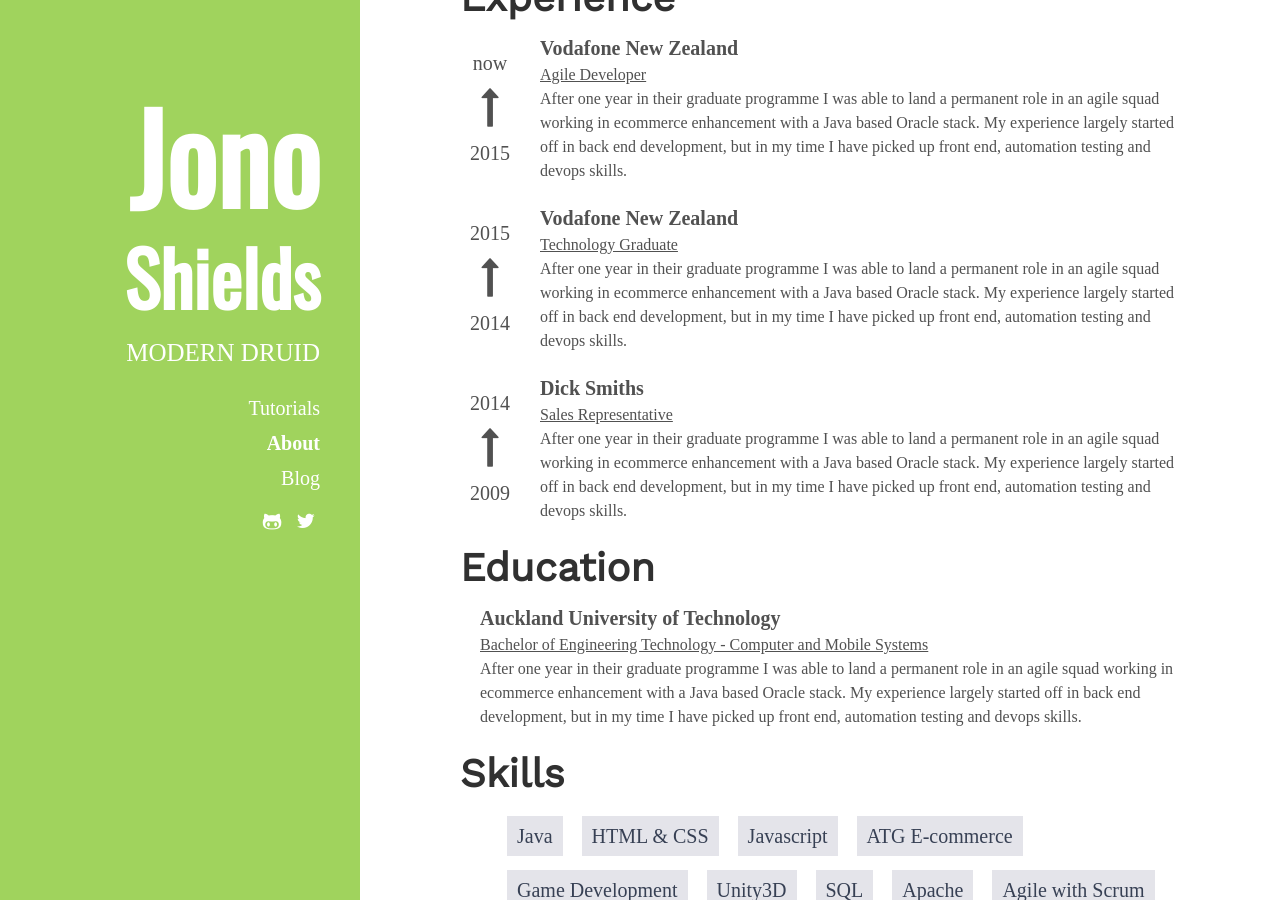
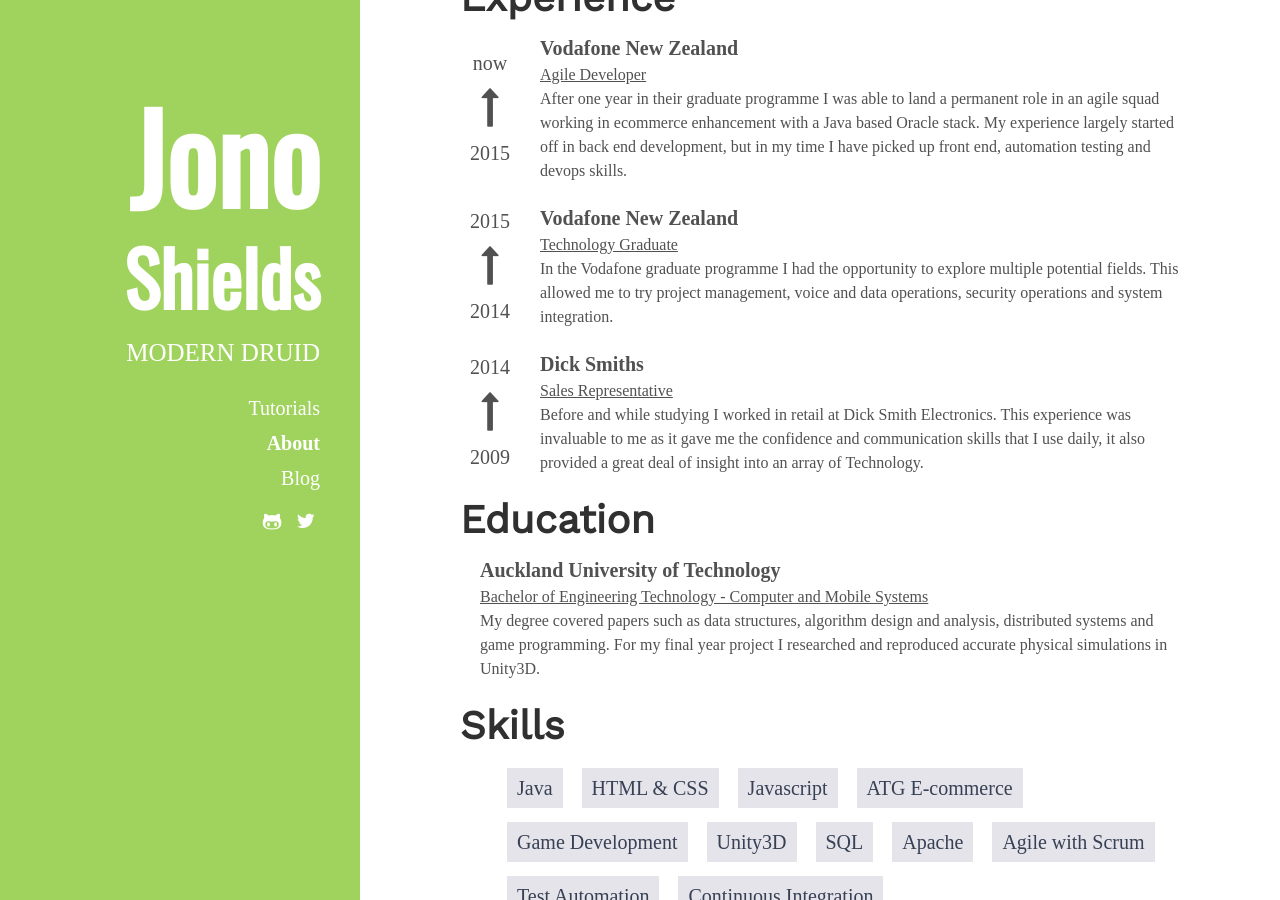
Before and after one commit to foopod/blog-2.0, a Jekyll site: the page built from about.md, in a window 1280 px wide and 900 px high, scrolled down 347 px. Built offline with Jekyll 4.4.1, drawn with Linux system fonts in a browser that asks for light colours; nearby versions of some CDN libraries; some web fonts are replaced.

Commit message:
Added more text and stuff

```diff
--- a/about.md
+++ b/about.md
@@ -34,7 +34,7 @@
     <div class="timeline-experience">
         <div class="timeline-employer">Vodafone New Zealand</div>
         <div class="timeline-role">Technology Graduate</div>
-        <div class="timeline-description">After one year in their graduate programme I was able to land a permanent role in an agile squad working in ecommerce enhancement with a Java based Oracle stack. My experience largely started off in back end development, but in my time I have picked up front end, automation testing and devops skills.</div>
+        <div class="timeline-description">In the Vodafone graduate programme I had the opportunity to explore multiple potential fields. This allowed me to try project management, voice and data operations, security operations and system integration.</div>
     </div>
 </div>
 
@@ -47,7 +47,7 @@
     <div class="timeline-experience">
         <div class="timeline-employer">Dick Smiths</div>
         <div class="timeline-role">Sales Representative</div>
-        <div class="timeline-description">After one year in their graduate programme I was able to land a permanent role in an agile squad working in ecommerce enhancement with a Java based Oracle stack. My experience largely started off in back end development, but in my time I have picked up front end, automation testing and devops skills.</div>
+        <div class="timeline-description">Before and while studying I worked in retail at Dick Smith Electronics. This experience was invaluable to me as it gave me the confidence and communication skills that I use daily, it also provided a great deal of insight into an array of Technology.</div>
     </div>
 </div>
 
@@ -56,7 +56,7 @@
     <div class="timeline-experience">
         <div class="timeline-employer">Auckland University of Technology</div>
         <div class="timeline-role">Bachelor of Engineering Technology - Computer and Mobile Systems</div>
-        <div class="timeline-description">After one year in their graduate programme I was able to land a permanent role in an agile squad working in ecommerce enhancement with a Java based Oracle stack. My experience largely started off in back end development, but in my time I have picked up front end, automation testing and devops skills.</div>
+        <div class="timeline-description">My degree covered papers such as data structures, algorithm design and analysis, distributed systems and game programming. For my final year project I researched and reproduced accurate physical simulations in Unity3D.</div>
     </div>
 </div>
 
```
